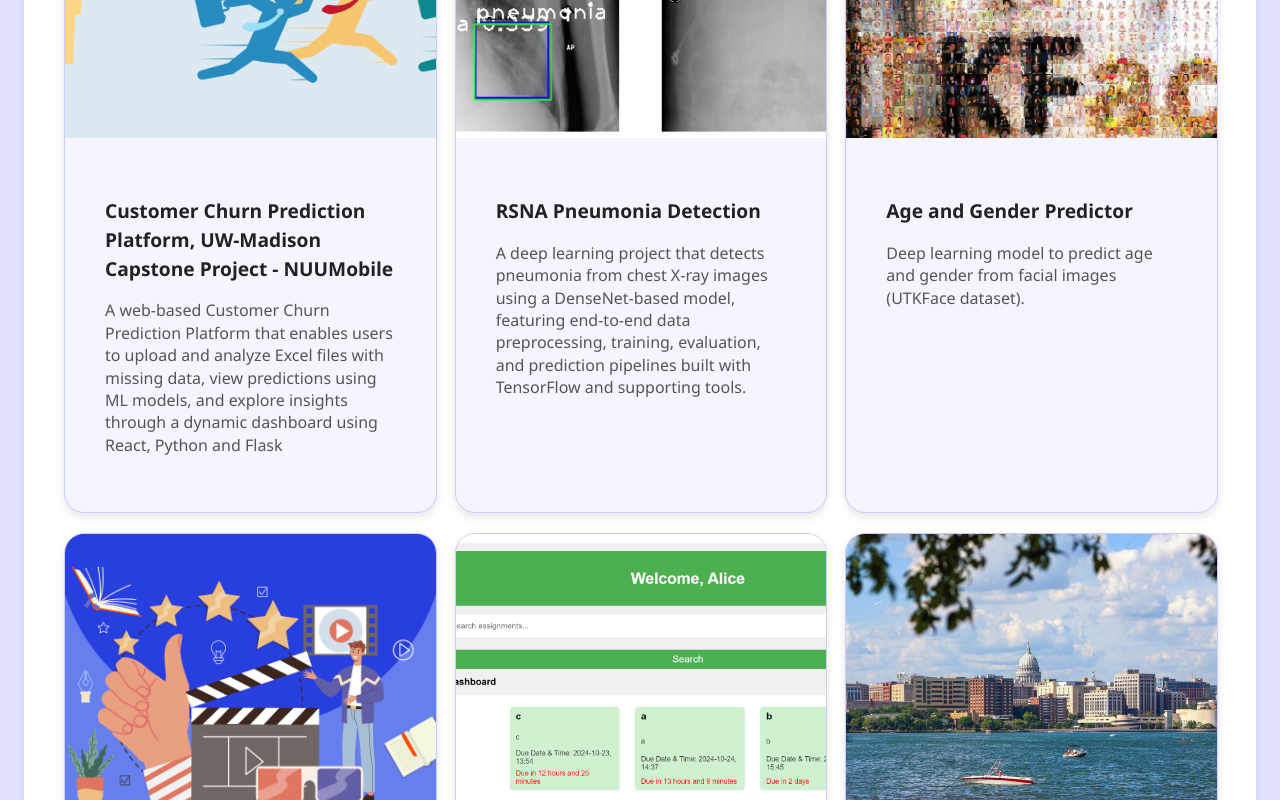
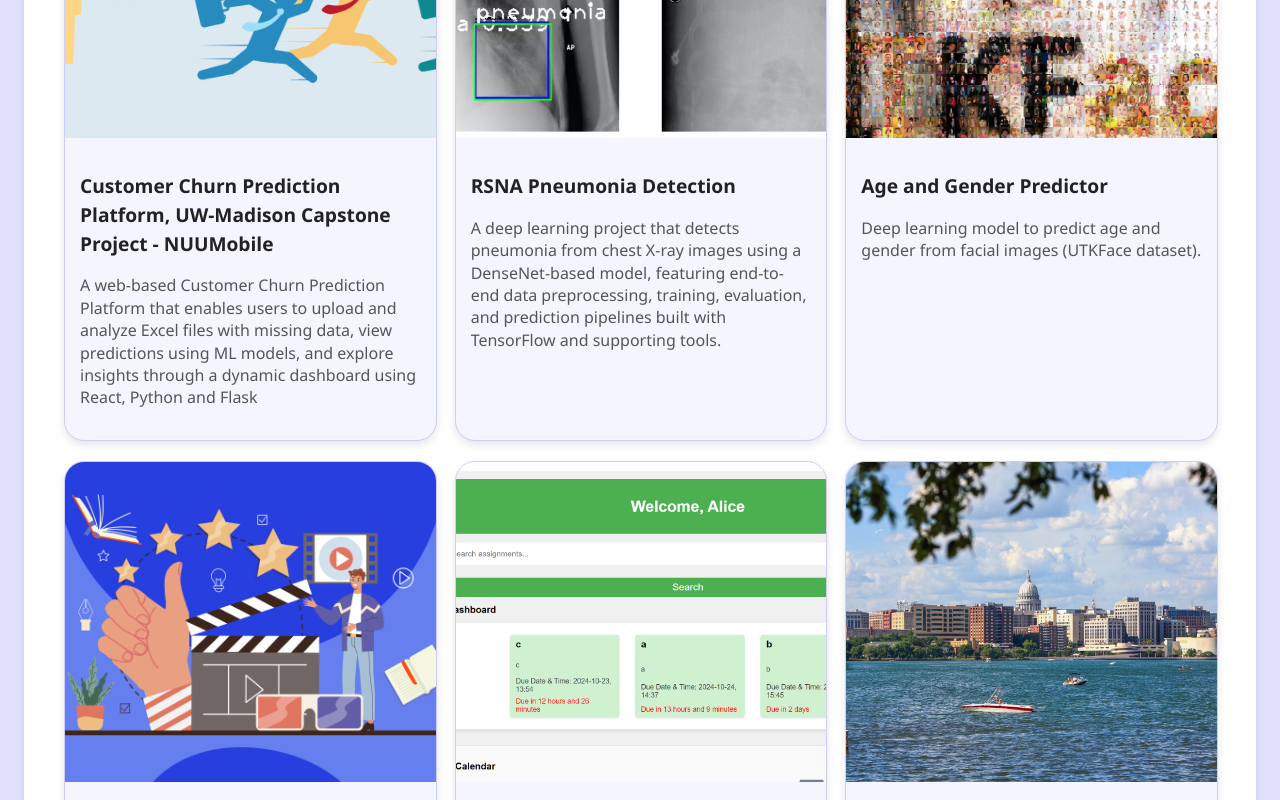
Before and after one commit to ikteng/ikteng.github.io, a React (Vite) app: page / in a window 1280 px wide. Shown: the part 2380-3180 px from the top of the page. Built offline with nearby package versions, Linux system fonts and the light colour scheme; some icons are missing; a web font is replaced by a local one.

Commit message:
Update Projects.css

```diff
--- a/src/components/Projects.css
+++ b/src/components/Projects.css
@@ -27,7 +27,7 @@
 }
 
 .project-info {
-  padding: 40px;
+  padding: 15px;
 }
 
 .project-info h3 {
```
